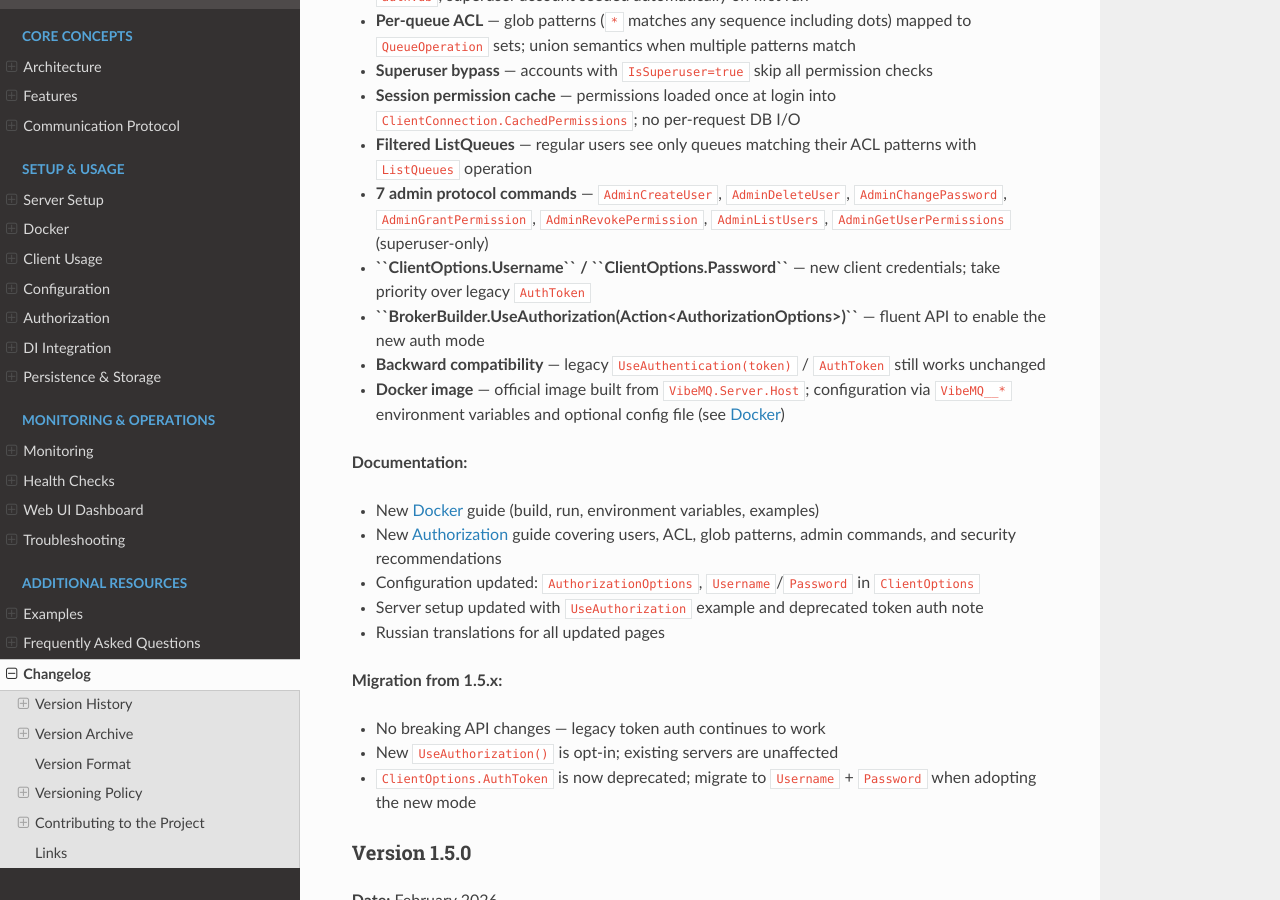
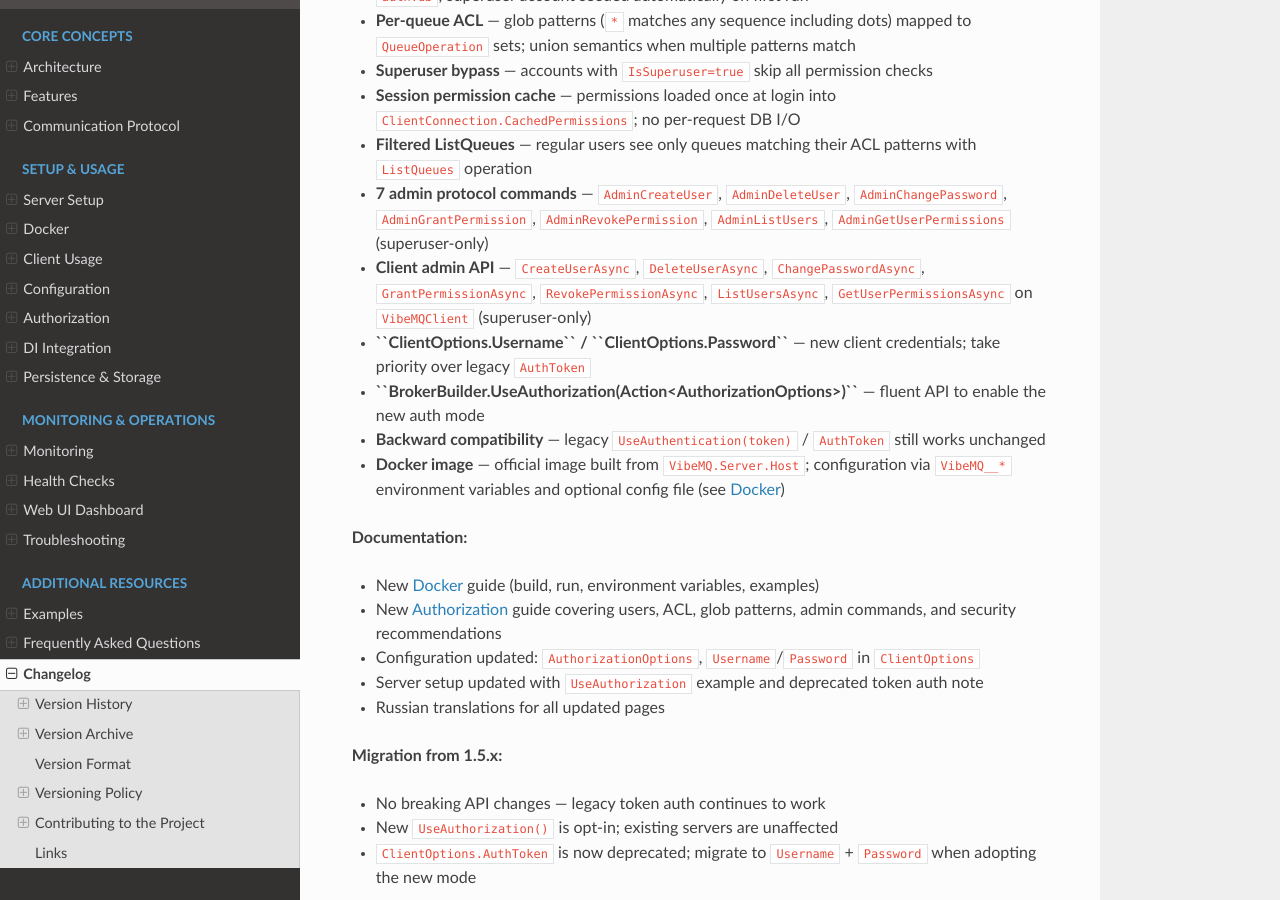
Before and after one commit to Bobsans/VibeMQ, a Sphinx documentation site: the page built from docs/docs/changelog.rst, in a window 1280 px wide and 900 px high, scrolled down 1477 px. Built offline with Sphinx 7.4.7 and the Read the Docs theme 3.1.0, drawn with Linux system fonts in a browser that asks for light colours.

Commit message:
feat(release): prepare v1.6.0
Changelog: add Client admin API bullet to 1.6.0, update Russian translation.
Made-with: Cursor

```diff
--- a/docs/docs/changelog.rst
+++ b/docs/docs/changelog.rst
@@ -40,6 +40,7 @@ Version 1.6.0
 - **Session permission cache** — permissions loaded once at login into ``ClientConnection.CachedPermissions``; no per-request DB I/O
 - **Filtered ListQueues** — regular users see only queues matching their ACL patterns with ``ListQueues`` operation
 - **7 admin protocol commands** — ``AdminCreateUser``, ``AdminDeleteUser``, ``AdminChangePassword``, ``AdminGrantPermission``, ``AdminRevokePermission``, ``AdminListUsers``, ``AdminGetUserPermissions`` (superuser-only)
+- **Client admin API** — ``CreateUserAsync``, ``DeleteUserAsync``, ``ChangePasswordAsync``, ``GrantPermissionAsync``, ``RevokePermissionAsync``, ``ListUsersAsync``, ``GetUserPermissionsAsync`` on ``VibeMQClient`` (superuser-only)
 - **``ClientOptions.Username`` / ``ClientOptions.Password``** — new client credentials; take priority over legacy ``AuthToken``
 - **``BrokerBuilder.UseAuthorization(Action<AuthorizationOptions>)``** — fluent API to enable the new auth mode
 - **Backward compatibility** — legacy ``UseAuthentication(token)`` / ``AuthToken`` still works unchanged
```
Also changed, not shown: 1 other file.
